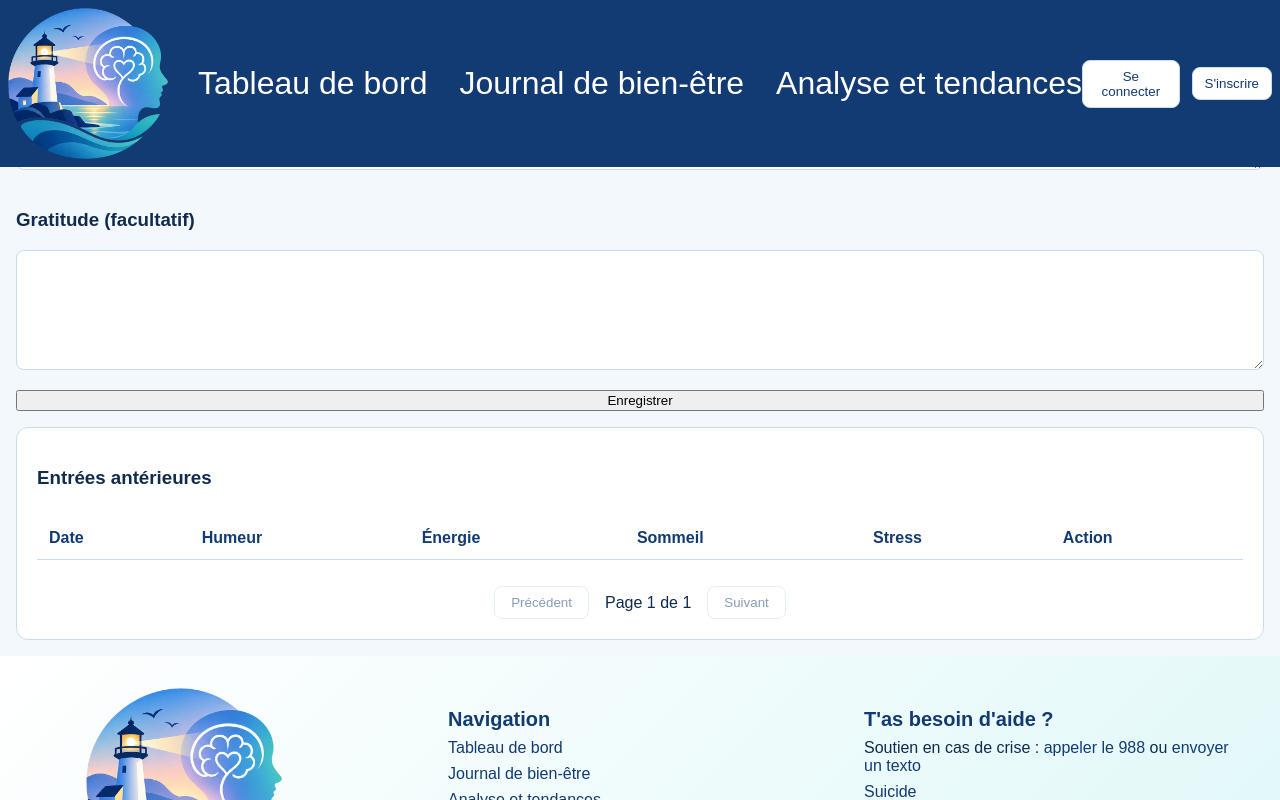
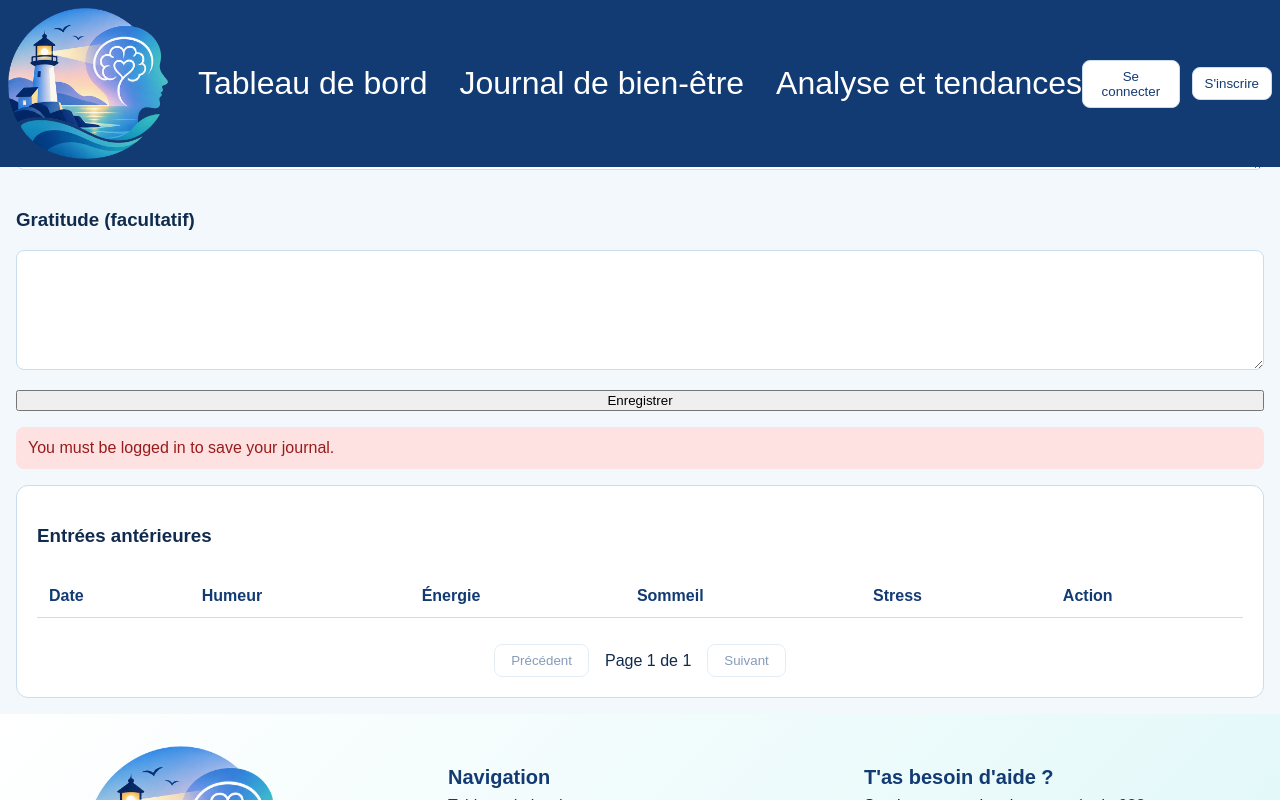
Before and after one commit to Kkiriya/MindHarbor-Hackathon, a React (Vite) app in the folder client/: page /wellness-journal in a window 1280 px wide. Both pictures are taken after a click on the button "Enregistrer". Shown: the part 621-1421 px from the top of the page. Built offline with nearby package versions, Linux system fonts and the light colour scheme.

Commit message:
feat: implement save functionality with success and error messages in WellnessJournalPage

```diff
--- a/client/src/pages/WellnessJournal.module.css
+++ b/client/src/pages/WellnessJournal.module.css
@@ -4,3 +4,20 @@
     flex-direction: column;
     gap: 16px;
 }
+
+.successMessage,
+.errorMessage {
+    margin: 0;
+    padding: 12px;
+    border-radius: 8px;
+}
+
+.successMessage {
+    color: #166534;
+    background-color: #dcfce7;
+}
+
+.errorMessage {
+    color: #991b1b;
+    background-color: #fee2e2;
+}
--- a/client/src/pages/WellnessJournalPage.tsx
+++ b/client/src/pages/WellnessJournalPage.tsx
@@ -32,6 +32,9 @@ export default function WellnessJournalPage() {
     const [currentPage, setCurrentPage] = useState(1);
     const [totalPages, setTotalPages] = useState(1);
     const [activities, setActivities] = useState<Activity[]>([]);
+    const [entriesRefresh, setEntriesRefresh] = useState(0);
+    const [saveMessage, setSaveMessage] = useState("");
+    const [saveError, setSaveError] = useState("");
 
     useEffect(() => {
         async function loadPreviousEntries() {
@@ -64,7 +67,7 @@ export default function WellnessJournalPage() {
         }
 
         loadPreviousEntries();
-    }, [token, currentPage]);
+    }, [token, currentPage, entriesRefresh]);
 
     function handlePreviousPage() {
         setCurrentPage((prevPage) => Math.max(prevPage - 1, 1));
@@ -141,13 +144,49 @@ export default function WellnessJournalPage() {
         }));
     }
 
-    function handleSave() {
-        const newEntry: JournalEntry = {
-            journalId: crypto.randomUUID(),
-            date: new Date().toISOString(),
-            ...journalData,
-        };
-        console.log("Données du journal à enregistrer :", newEntry);
+    async function handleSave() {
+        setSaveMessage("");
+        setSaveError("");
+
+        if (!token) {
+            setSaveError("You must be logged in to save your journal.");
+            return;
+        }
+
+        try {
+            const today = new Date();
+            const localDate = [
+                today.getFullYear(),
+                String(today.getMonth() + 1).padStart(2, "0"),
+                String(today.getDate()).padStart(2, "0"),
+            ].join("-");
+
+            const response = await axios.post(
+                "http://localhost:3000/api/v1/journal",
+                {
+                    date: localDate,
+                    ...journalData,
+                    activityIds: selectedActivitiesId,
+                },
+                {
+                    headers: {
+                        Authorization: `Bearer ${token}`,
+                    },
+                }
+            );
+
+            console.log("Journal entry saved:", response.data);
+            setSaveMessage("Journal entry saved successfully.");
+            setCurrentPage(1);
+            setEntriesRefresh((currentValue) => currentValue + 1);
+        } catch (error) {
+            console.error("Error saving journal entry:", error);
+            const serverMessage = axios.isAxiosError(error)
+                ? error.response?.data?.error?.message
+                : undefined;
+
+            setSaveError(serverMessage ?? "Unable to save the journal entry.");
+        }
     }
 
     return (
@@ -180,6 +219,18 @@ export default function WellnessJournalPage() {
 
             <button type="button" onClick={handleSave}>Enregistrer</button>
 
+            {saveMessage && (
+                <p className={styles.successMessage} role="status">
+                    {saveMessage}
+                </p>
+            )}
+
+            {saveError && (
+                <p className={styles.errorMessage} role="alert">
+                    {saveError}
+                </p>
+            )}
+
             <PreviousEntries
                 entries={previousEntries}
                 currentPage={currentPage}
```
